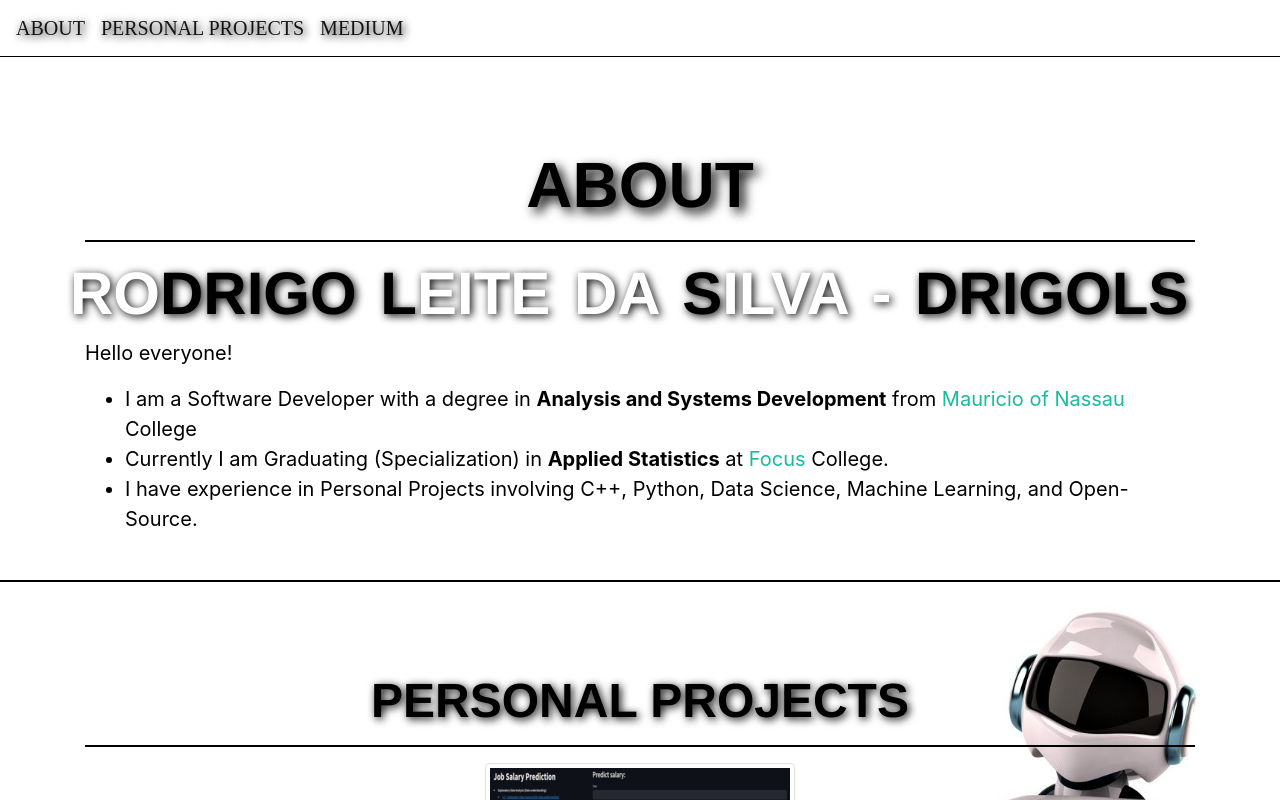
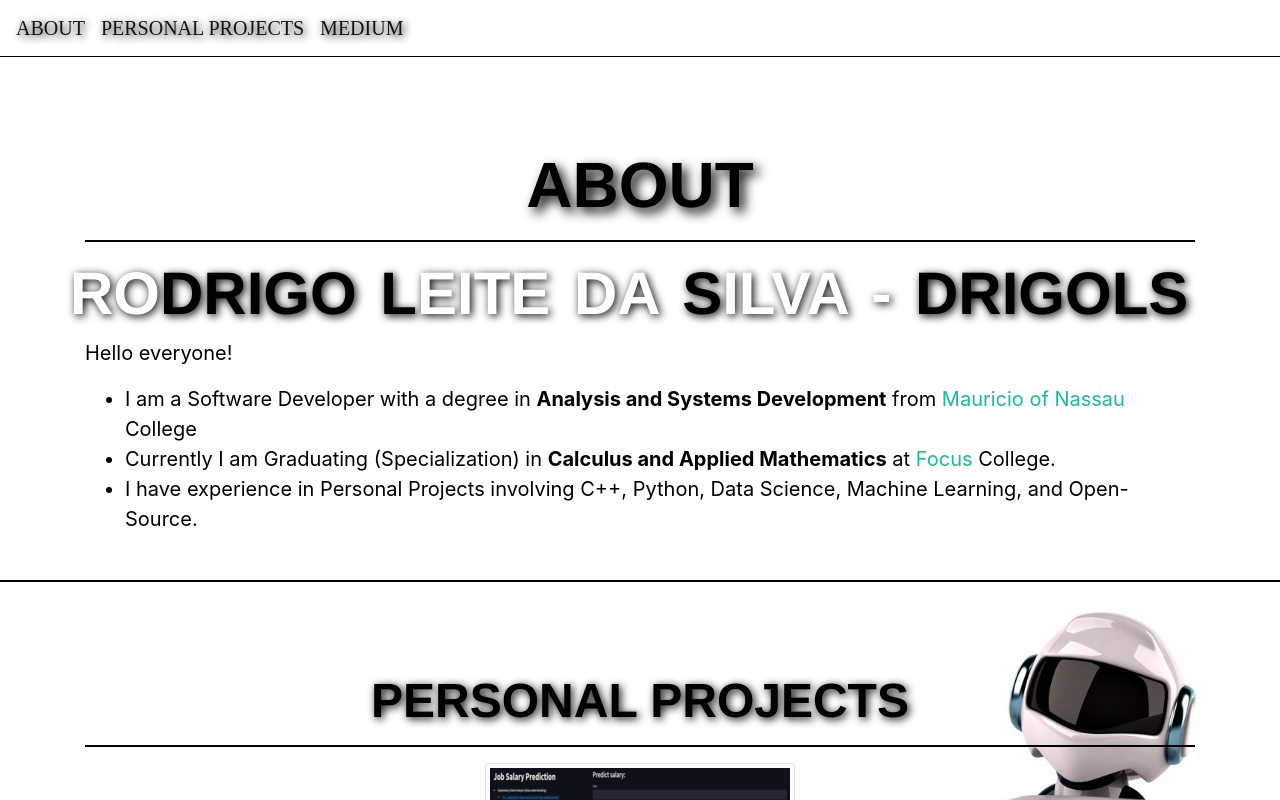
Before and after one commit to rodrigols89/rodrigols89.github.io, a React (Create React App) app: page / in a window 1280 px wide. Shown: the top 800 px of the page. Built offline with nearby package versions, Linux system fonts and the light colour scheme; no server answers.

Commit message:
docs(About) Update about

```diff
--- a/src/components/About/About.jsx
+++ b/src/components/About/About.jsx
@@ -25,7 +25,7 @@ const About = () => {
                         <p>
                             <ul>
                                 <li>I am a Software Developer with a degree in <strong>Analysis and Systems Development</strong> from <a href="https://www.uninassau.edu.br/" target="_blank" rel="noopener noreferrer">Mauricio of Nassau</a> College</li>
-                                <li>Currently I am Graduating (Specialization) in <strong>Applied Statistics</strong> at <a href="https://faculdadefocus.com.br/" target="_blank" rel="noopener noreferrer">Focus</a> College.</li>
+                                <li>Currently I am Graduating (Specialization) in <strong>Calculus and Applied Mathematics</strong> at <a href="https://faculdadefocus.com.br/" target="_blank" rel="noopener noreferrer">Focus</a> College.</li>
                                 <li>I have experience in Personal Projects involving C++, Python, Data Science, Machine Learning, and Open-Source.</li>
                             </ul>
                         </p>
```
